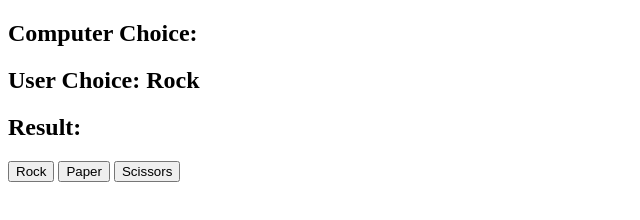
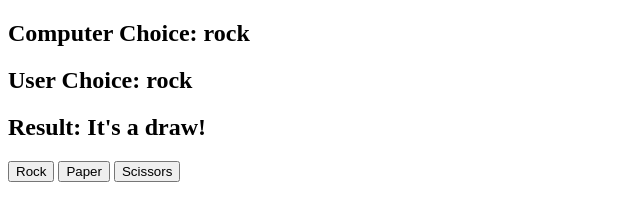
Before and after one commit to alimaa05/JavaScript_practice_rock_paper_scissors, a plain HTML site: page index.html in a window 1280 px wide. Both pictures are taken after a click on the button "Rock". Shown: the whole page, without its empty margins (0-640 px from the left). Drawn offline with Linux system fonts and the light colour scheme.

Commit message:
add displays and result functions

```diff
--- a/app.js
+++ b/app.js
@@ -1,3 +1,5 @@
+
+
 // create logic so when you click the different buttons, they will appear on the screen and a computer choice can be generated
 
 // create variables that takes the element id computer-choice, user-choice and result
@@ -11,12 +13,21 @@ const possibleChoices = document.querySelectorAll('button');
 
 // making 'userChoice' variable global
 let userChoice;
+// make 'computerChoice' variable global
+let computerChoice
 
-// create function that calls on the possibleChoices variable
+// making 'result' global
+let result
+
+
+// EVERY TIME USER CLICKS, ALL OF THIS HAPPENS
+// calling on the possibleChoices variable (i.e. the buttons) and create function for this
 // for each 'buttonChoice' we want to listen out for a click (doing this using the addEventListener)
 // for each time it clicks want to run a function
-possibleChoices.forEach(buttonChoice => buttonChoice.addEventListener('click', (event) => {
-   // passing though a function so when you click on the buttons then this function will run
+possibleChoices.forEach(buttonChoice =>
+    buttonChoice.addEventListener('click', (event) => {
+
+    // passing though a function so when you click on the buttons then this function will run
    // 'event' is the name of the function
    // want to get the target id for whatever button you click
    // saving this globally so we can access the variable wherever
@@ -25,4 +36,67 @@ possibleChoices.forEach(buttonChoice => buttonChoice.addEventListener('click', (
    // using the property of innerHTML and assigning it to 'userChoice'
    userChoiceDisplay.innerHTML = userChoice
 
+// calling the computer generated choice function here
+   generateComputerChoice()
+
+// calling the get result function here
+    getResult()
+
 }))
+
+
+
+
+  // create function for computerChoice
+  function generateComputerChoice() {
+    const randomNumber = Math.floor(Math.random() * possibleChoices.length) + 1;
+// if conditions for the different button clicks
+    if (randomNumber === 1){
+        computerChoice = 'rock'
+    }
+
+    if (randomNumber === 2){
+        computerChoice = 'scissors'
+    }
+
+    if (randomNumber === 3){
+        computerChoice = 'paper'
+    }
+// want the comptuter choice display to display the computers choice based on the random number
+    computerChoiceDisplay.innerHTML = computerChoice;
+}
+
+
+// create function to get the result
+function getResult() {
+    if (computerChoice === userChoice) {
+        result = "It's a draw!"
+    }
+
+    if (computerChoice === 'rock' && userChoice === 'paper') {
+        result = "You win!"
+    }
+
+    if (computerChoice === 'rock' && userChoice === 'scissors') {
+        result = "You Lose!"
+    }
+
+    if (computerChoice === 'paper' && userChoice === 'scissors') {
+        result = "You win!"
+    }
+
+    if (computerChoice === 'paper' && userChoice === 'rock') {
+        result = "You Lose!"
+    }
+
+    if (computerChoice === 'scissors' && userChoice === 'rock') {
+        result = "You win!"
+    }
+
+    if (computerChoice === 'scissors' && userChoice === 'paper') {
+        result = "You Lose!"
+    }
+
+    resultDisplay.innerHTML = result
+
+}
--- a/index.html
+++ b/index.html
@@ -10,15 +10,19 @@
 </head>
 <body>
 
-    <h2>Computer Choice: <span id="computer-choice"></span></h2>
-    <h2>User Choice: <span id="user-choice"></span></h2>
-    <h2>Result: <span id="result"></span></h2>
+    <section class="rock-paper-scissors">
+        <article id="displays">
+            <h2>Computer Choice: <span id="computer-choice"></span></h2>
+            <h2>User Choice: <span id="user-choice"></span></h2>
+            <h2>Result: <span id="result"></span></h2>
+        </article>
+        <article id="buttons">
+            <button id="rock">Rock</button>
+            <button id="paper">Paper</button>
+            <button id="scissors">Scissors</button>
+        </article>
 
-    <button id="Rock">Rock</button>
-    <button id="Paper">Paper</button>
-    <button id="Scissors">Scissors</button>
-
-
+    </section>
 
 </body>
 </html>
```
